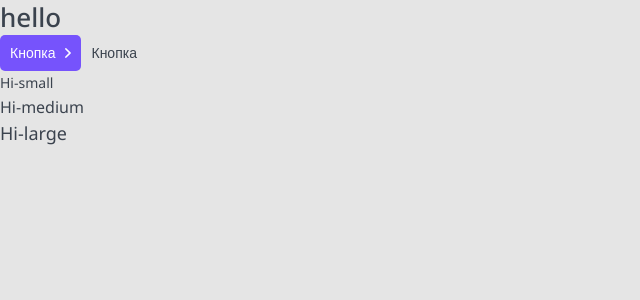
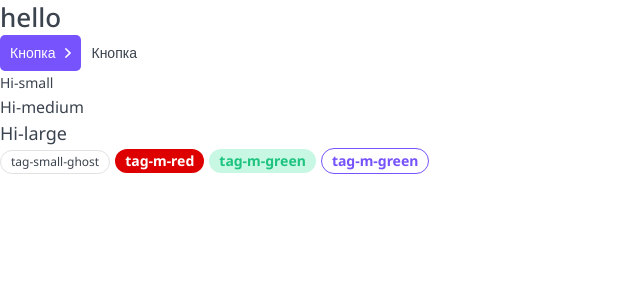
Before and after one commit to nikule4ka/reactjs-nextjs, a Next.js app: page / in a window 1280 px wide. Shown: the top 300 px of the page, without its empty margins (0-640 px from the left). Built offline with nearby package versions, Linux system fonts and the light colour scheme.

Commit message:
implement component tag

```diff
--- /dev/null
+++ b/components/Tag/Tag.module.css
@@ -0,0 +1,46 @@
+.tag {
+  display: inline-block;
+  box-sizing: border-box;
+  margin-right: 5px;
+  border-radius: 20px;
+  padding: 5px 10px;
+}
+
+.s {
+  font-size: 12px;
+  line-height: 12px;
+}
+
+.m {
+  font-size: 14px;
+  line-height: 14px;
+}
+
+.ghost {
+  border: 1px solid var(--gray-light);
+}
+
+.red {
+  color: var(--white);
+  background: #de0000;
+  font-weight: bold;
+}
+
+.grey {
+  color: var(--white);
+  background: #b3c0d9;
+  font-weight: bold;
+}
+
+.green {
+  color: var(--green);
+  background: var(--green-light);
+  font-weight: bold;
+}
+
+.primary {
+  color: var(--primary);
+  background: none;
+  border: 1px solid var(--primary);
+  font-weight: bold;
+}
--- /dev/null
+++ b/components/Tag/Tag.tsx
@@ -0,0 +1,31 @@
+import { TagProps } from "./Tag.props";
+import s from "./Tag.module.css";
+import cn from "classnames";
+
+const Tag = ({
+  children,
+  size,
+  color = "ghost",
+  className,
+  href,
+  ...props
+}: TagProps): JSX.Element => {
+  return (
+    <div
+      className={cn(s.tag, className, {
+        [s.s]: size === "s",
+        [s.m]: size === "m",
+        [s.ghost]: color === "ghost",
+        [s.green]: color === "green",
+        [s.grey]: color === "grey",
+        [s.primary]: color === "primary",
+        [s.red]: color === "red"
+      })}
+      {...props}
+    >
+      {href ? <a href={href}>{children}</a> : <>{children}</>}
+    </div>
+  );
+};
+
+export default Tag;
--- a/components/index.ts
+++ b/components/index.ts
@@ -1,3 +1,4 @@
 export { default as Htag } from "./Htag/Htag";
 export { default as Button } from "./Button/Button";
 export { default as Paragraph } from "./Paragraph/Paragraph";
+export { default as Tag } from "./Tag/Tag";
--- a/package.json
+++ b/package.json
@@ -15,6 +15,7 @@
     "@types/react-dom": "18.0.9",
     "classnames": "2.3.2",
     "eslint-config-next": "13.0.6",
+    "eslint-plugin-react-hooks": "^4.6.0",
     "next": "13.0.6",
     "react": "18.2.0",
     "react-dom": "18.2.0",
--- a/pages/index.tsx
+++ b/pages/index.tsx
@@ -1,4 +1,4 @@
-import { Button, Htag, Paragraph } from "../components";
+import { Button, Htag, Paragraph, Tag } from "../components";
 
 export default function Home(): JSX.Element {
   return (
@@ -11,6 +11,16 @@
       <Paragraph size="small">Hi-small</Paragraph>
       <Paragraph>Hi-medium</Paragraph>
       <Paragraph size="large">Hi-large</Paragraph>
+      <Tag size="s">tag-small-ghost</Tag>
+      <Tag size="m" color="red">
+        tag-m-red
+      </Tag>
+      <Tag size="m" color="green">
+        tag-m-green
+      </Tag>
+      <Tag size="m" color="primary">
+        tag-m-green
+      </Tag>
     </>
   );
 }
--- a/styles/globals.css
+++ b/styles/globals.css
@@ -15,7 +15,7 @@
   padding: 0;
   margin: 0;
   color: var(--black);
-  background: #e5e5e5;
+  /* background: #e5e5e5; */
   font-family: var(--font-family);
 }
 
```
Also changed, not shown: components/Tag/Tag.props.ts (added, +12 -0 lines), 1 other file (tests, documents, lock files or other folders).
